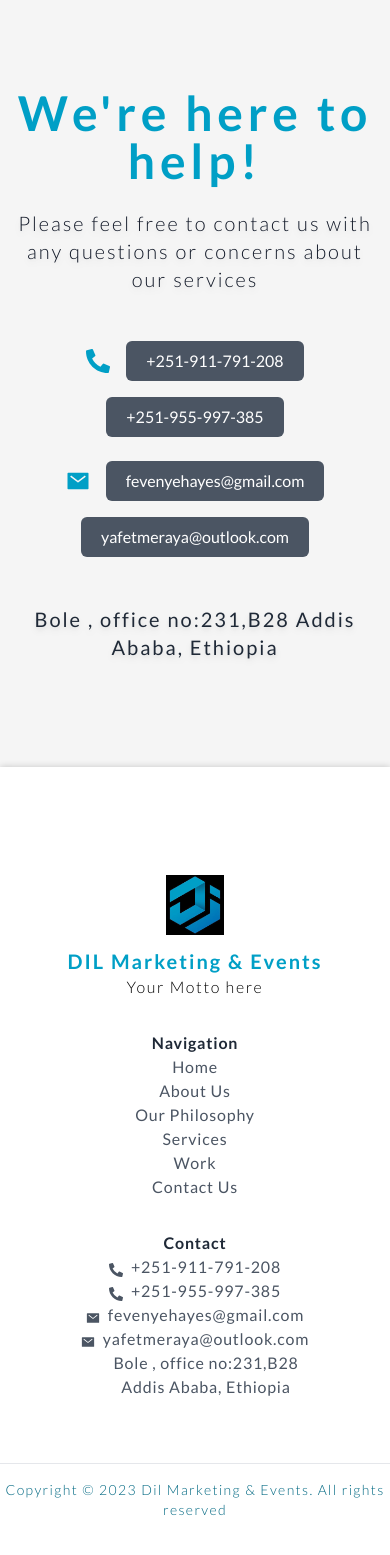
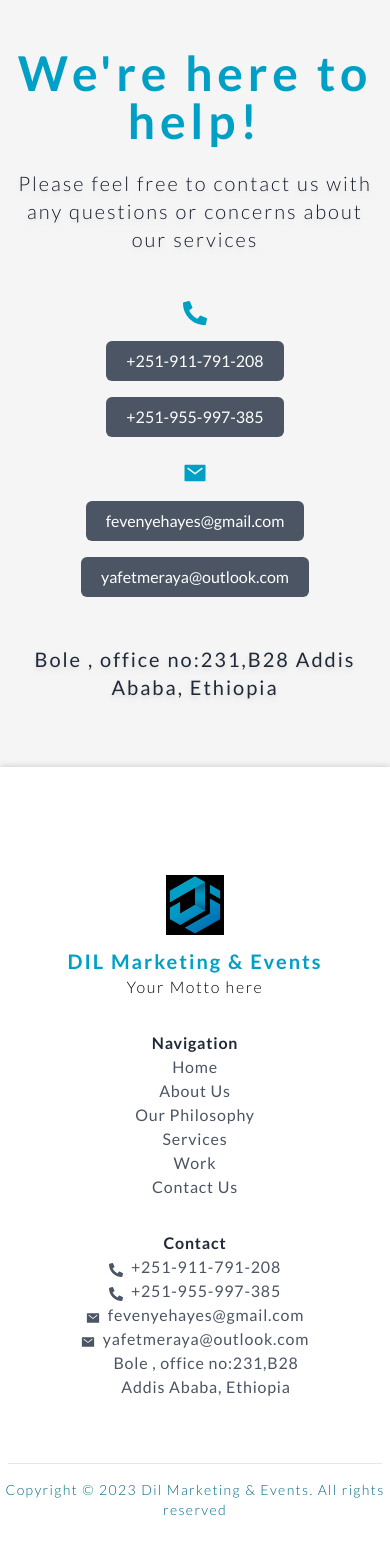
Before and after one commit to NatiG100/dil, a Next.js app: page / in a window 390 px wide. Shown: the part 10398-11953 px from the top of the page. Built offline with nearby package versions, Linux system fonts and the light colour scheme; some icons are missing.

Commit message:
fix mobile layour

```diff
--- a/components/Footer.tsx
+++ b/components/Footer.tsx
@@ -40,7 +40,7 @@
                         <li className="flex gap-2 justify-center md:justify-start"><FaLocationDot className="shrink-0 mt-2 text-sm"/>Bole , office no:231,B28 Addis Ababa, Ethiopia</li>
                     </ul>
                 </div>
-                <hr/>
+                <hr className="mx-2"/>
                 <p className="text-center w-full text-sm font-light tracking-widest my-3 mt-4 text-[#006882]">
                     Copyright © 2023 Dil Marketing & Events. All rights reserved
                 </p>
--- a/sections/ContactSection.tsx
+++ b/sections/ContactSection.tsx
@@ -25,12 +25,12 @@
                         className="flex-col flex gap-6 flex-wrap"
                         data-aos="fade-up"
                     >
-                        <div className="flex items-center justify-center w-full gap-4 flex-wrap">
+                        <div className="flex items-center justify-center w-full gap-4 md:flex-row flex-col">
                             <FaPhoneAlt className="text-primary text-2xl"/>
                             <p className="text-white bg-gray-600 p-2 tex-lg rounded-md px-5">+251-911-791-208</p>
                             <p className="text-white bg-gray-600 p-2 tex-lg rounded-md px-5">+251-955-997-385</p>
                         </div>
-                        <div className="flex items-center justify-center w-full gap-4 flex-wrap">
+                        <div className="flex items-center justify-center w-full gap-4 md:flex-row flex-col">
                             <IoMailSharp className="text-primary text-2xl"/>
                             <p className="text-white bg-gray-600 p-2 tex-lg rounded-md px-5">fevenyehayes@gmail.com</p>
                             <p className="text-white bg-gray-600 p-2 tex-lg rounded-md px-5">yafetmeraya@outlook.com</p>
```
